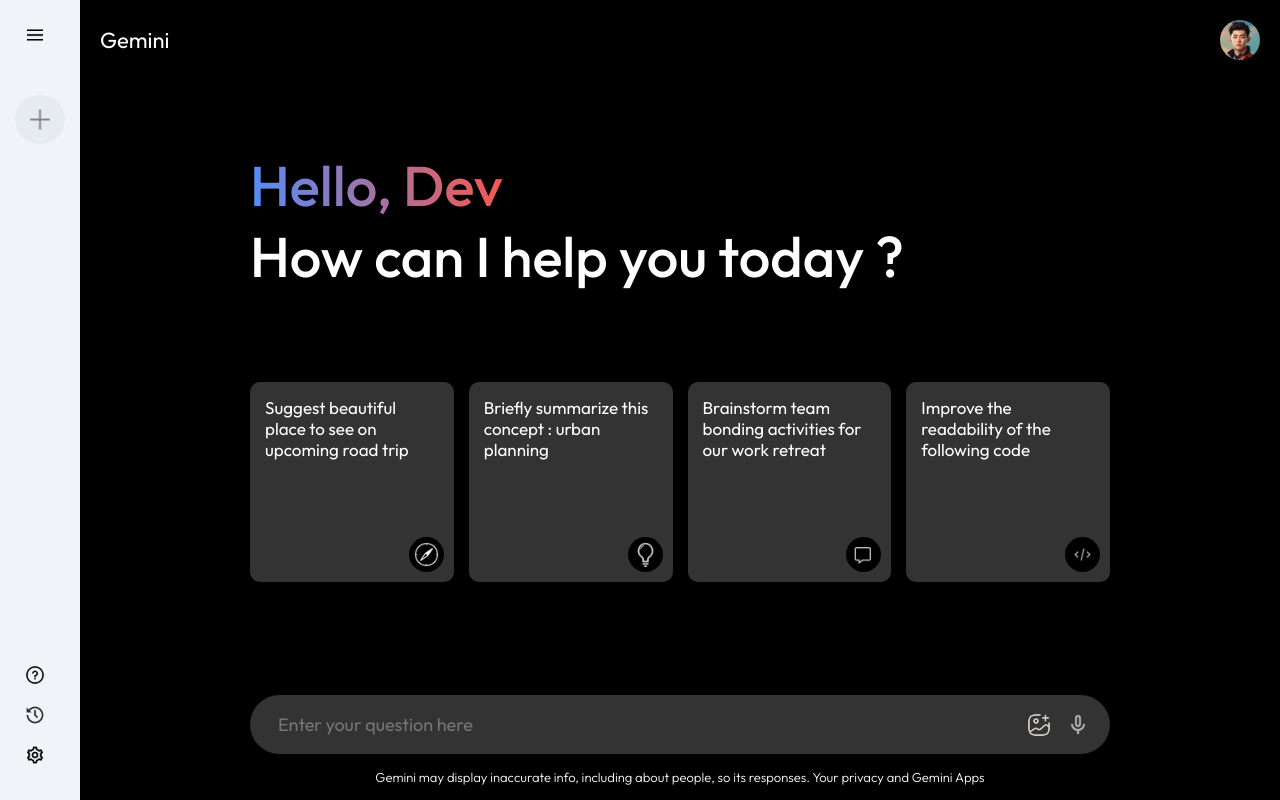
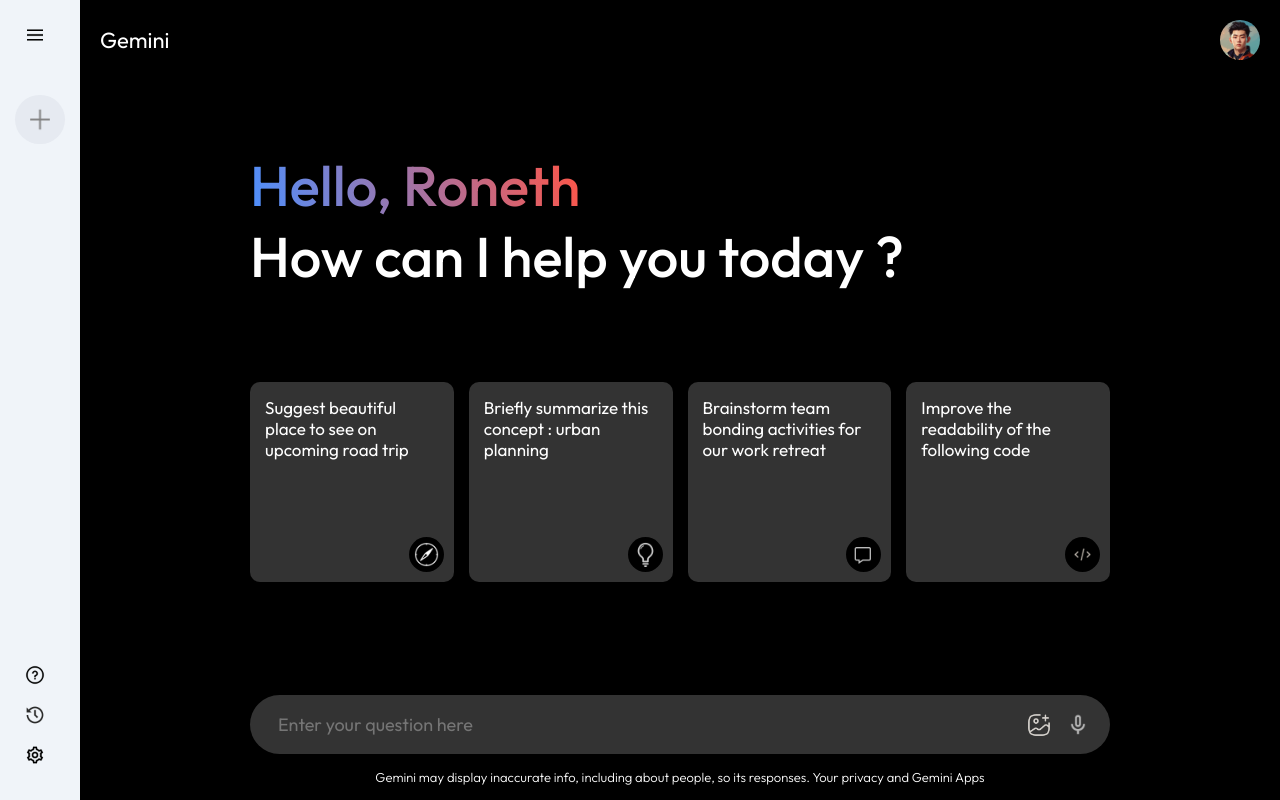
Before and after one commit to SithiraRoneth/gemini-clone-react, a React (Vite) app: page / in a window 1280 px wide. Built offline with nearby package versions, Linux system fonts and the light colour scheme.

Commit message:
change loader div

```diff
--- a/src/components/Main/Main.jsx
+++ b/src/components/Main/Main.jsx
@@ -1,4 +1,4 @@
-import {useContext} from 'react';
+import {useContext, useEffect} from 'react';
 import '../Main/Main.css'
 import {assets} from "../../assets/assets.js";
 import {Context} from "../../context/Context.jsx";
@@ -6,7 +6,6 @@
 const Main = () => {
 
     const {onSent, recentPrompt, showResult, loading, resultData, setInput, input} = useContext(Context);
-
     return (
         <div className='main'>
             <div className="nav">
@@ -18,7 +17,7 @@
                     ?
                     <>
                         <div className="greet">
-                            <p><span>Hello, Dev</span></p>
+                            <p><span>Hello, Roneth</span></p>
                             <p>How can I help you today ?</p>
                         </div>
                         <div className="cards">
@@ -50,9 +49,12 @@
                             {loading
                                 ?
                                 <div className='loader'>
-                                    <hr/>
-                                    <hr/>
-                                    <hr/>
+                                    {/*<hr/>*/}
+                                    {/*<hr/>*/}
+                                    {/*<hr/>*/}
+                                    <span className="dot"></span>
+                                    <span className="dot"></span>
+                                    <span className="dot"></span>
                                 </div>
                                 : <p dangerouslySetInnerHTML={{__html: resultData}}></p>
                             }
```
